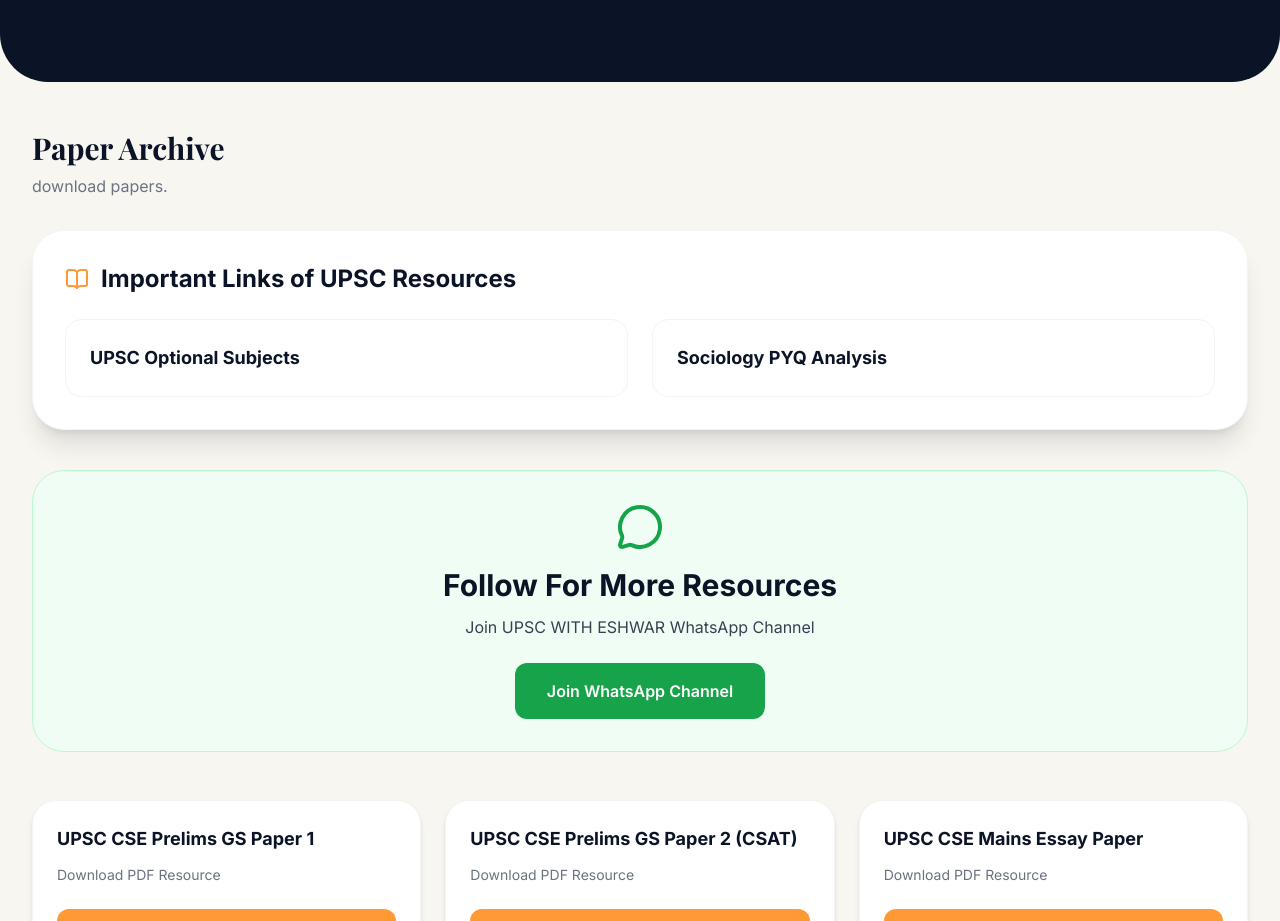
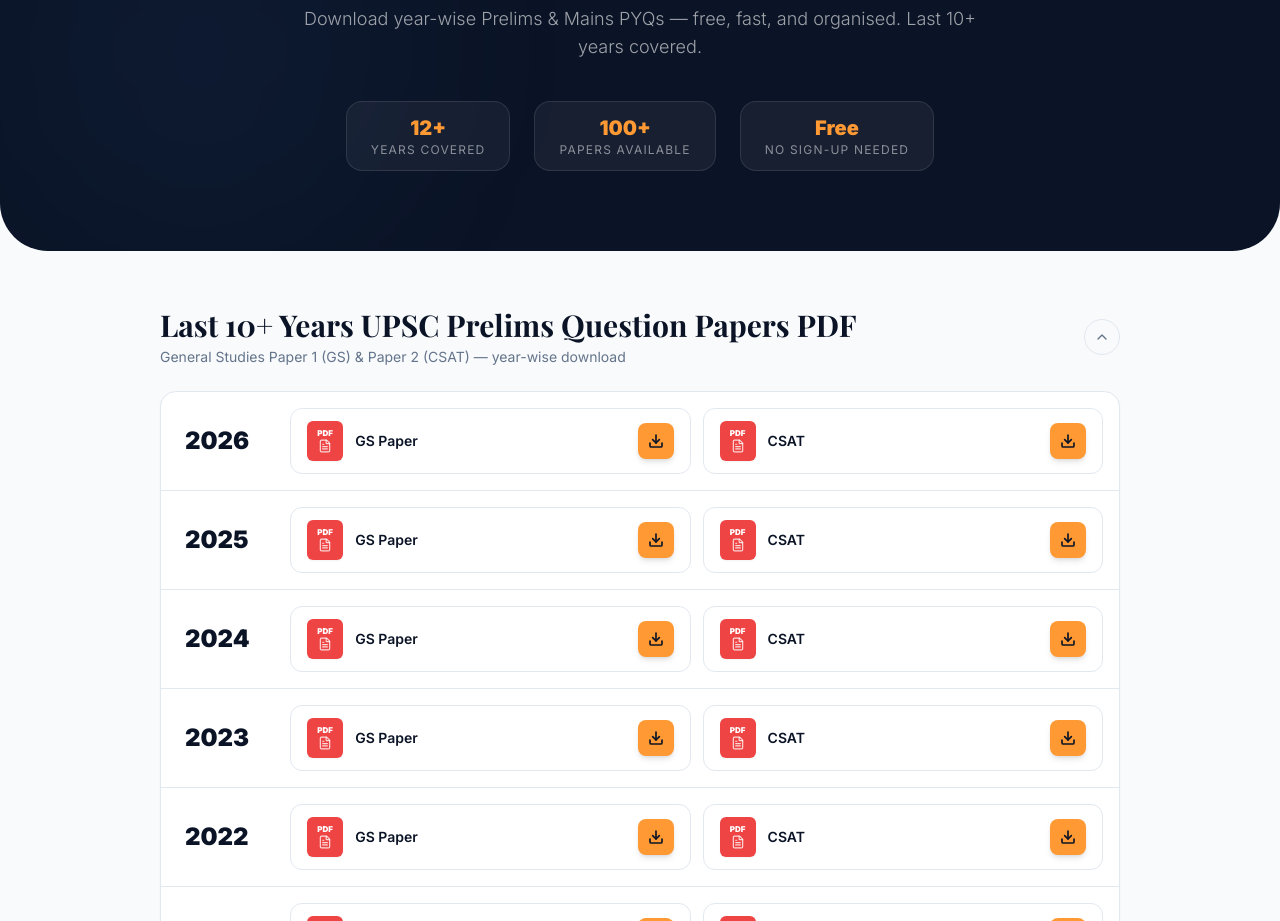
Before and after one commit to Rajveer-VIT/upsc-mentorship, a Next.js app in the folder frontend/: page /resources/pyqs in a window 1280 px wide. Shown: the part 298-1219 px from the top of the page. Built offline with nearby package versions, Linux system fonts and the light colour scheme; no server answers; a web font is replaced by a local one.

Commit message:
resources

```diff
--- a/frontend/src/app/(marketing)/resources/pyqs/page.tsx
+++ b/frontend/src/app/(marketing)/resources/pyqs/page.tsx
@@ -1,269 +1,326 @@
 'use client';
 
-import React, { useState, useMemo } from 'react';
-import { PyqFilterBar } from '@/features/resources/components/PyqFilterBar';
-import { PyqCard } from '@/features/resources/components/PyqCard';
+import React, { useState } from 'react';
 import { motion } from 'framer-motion';
-import { ArrowRight, BookOpen, Download } from 'lucide-react';
+import { Download, FileText, ChevronDown, ChevronUp } from 'lucide-react';
 import Link from 'next/link';
 
-// Mock Data Structure
-const mockPyqs = [
+// ─── Data ────────────────────────────────────────────────────────────────────
+
+const prelimsData = [
+  { year: 2026, gs: '/documents/2025 prelims paper 1.pdf', csat: '/documents/2026 prelims key.pdf' },
+  { year: 2025, gs: '/documents/2025 prelims paper 1.pdf', csat: '/documents/2026 prelims key.pdf' },
+  { year: 2024, gs: '/documents/2025 prelims paper 1.pdf', csat: '/documents/2026 prelims key.pdf' },
+  { year: 2023, gs: '/documents/2025 prelims paper 1.pdf', csat: '/documents/2026 prelims key.pdf' },
+  { year: 2022, gs: '/documents/2025 prelims paper 1.pdf', csat: '/documents/2026 prelims key.pdf' },
+  { year: 2021, gs: '/documents/2025 prelims paper 1.pdf', csat: '/documents/2026 prelims key.pdf' },
+  { year: 2020, gs: '/documents/2025 prelims paper 1.pdf', csat: '/documents/2026 prelims key.pdf' },
+  { year: 2019, gs: '/documents/2025 prelims paper 1.pdf', csat: '/documents/2026 prelims key.pdf' },
+  { year: 2018, gs: '/documents/2025 prelims paper 1.pdf', csat: '/documents/2026 prelims key.pdf' },
+  { year: 2017, gs: '/documents/2025 prelims paper 1.pdf', csat: '/documents/2026 prelims key.pdf' },
+  { year: 2016, gs: '/documents/2025 prelims paper 1.pdf', csat: '/documents/2026 prelims key.pdf' },
+  { year: 2015, gs: '/documents/2025 prelims paper 1.pdf', csat: '/documents/2026 prelims key.pdf' },
+];
+
+const mainsData = [
   {
-    id: '1',
-    year: 2023,
-    subject: 'General Studies',
-    examType: 'Prelims' as const,
-    title: 'UPSC CSE Prelims GS Paper 1',
-    file: '/documents/2025 prelims paper 1.pdf',
+    year: 2025,
+    papers: [
+      { label: 'UPSC Mains GS Paper 1', file: '/documents/Paper 1.pdf' },
+      { label: 'UPSC Mains GS Paper 2', file: '/documents/Paper 2.pdf' },
+      { label: 'UPSC Mains GS Paper 3', file: '/documents/Paper 1 (1).pdf' },
+      { label: 'UPSC Mains GS Paper 4', file: '/documents/Paper 2.pdf' },
+      { label: 'UPSC Mains Essay Paper', file: '/documents/UPSC_Essay_Paper_2021_57078e238c.pdf' },
+    ],
   },
   {
-    id: '2',
-    year: 2023,
-    subject: 'CSAT',
-    examType: 'Prelims' as const,
-    title: 'UPSC CSE Prelims GS Paper 2 (CSAT)',
-    file: '/documents/2026 prelims key.pdf',
+    year: 2024,
+    papers: [
+      { label: 'UPSC Mains GS Paper 1', file: '/documents/Paper 1.pdf' },
+      { label: 'UPSC Mains GS Paper 2', file: '/documents/Paper 2.pdf' },
+      { label: 'UPSC Mains GS Paper 3', file: '/documents/Paper 1 (1).pdf' },
+      { label: 'UPSC Mains GS Paper 4', file: '/documents/Paper 2.pdf' },
+      { label: 'UPSC Mains Essay Paper', file: '/documents/UPSC_Essay_Paper_2021_57078e238c.pdf' },
+    ],
   },
   {
-    id: '3',
     year: 2023,
-    subject: 'Essay',
-    examType: 'Mains' as const,
-    title: 'UPSC CSE Mains Essay Paper',
-    file: '/documents/UPSC_Essay_Paper_2021_57078e238c.pdf',
+    papers: [
+      { label: 'UPSC Mains GS Paper 1', file: '/documents/Paper 1.pdf' },
+      { label: 'UPSC Mains GS Paper 2', file: '/documents/Paper 2.pdf' },
+      { label: 'UPSC Mains GS Paper 3', file: '/documents/Paper 1 (1).pdf' },
+      { label: 'UPSC Mains GS Paper 4', file: '/documents/Paper 2.pdf' },
+      { label: 'UPSC Mains Essay Paper', file: '/documents/UPSC_Essay_Paper_2021_57078e238c.pdf' },
+    ],
   },
   {
-    id: '4',
-    year: 2023,
-    subject: 'General Studies',
-    examType: 'Mains' as const,
-    title: 'UPSC CSE Mains GS Paper 1',
-    file: '/documents/Paper 1.pdf',
+    year: 2022,
+    papers: [
+      { label: 'UPSC Mains GS Paper 1', file: '/documents/Paper 1.pdf' },
+      { label: 'UPSC Mains GS Paper 2', file: '/documents/Paper 2.pdf' },
+      { label: 'UPSC Mains GS Paper 3', file: '/documents/Paper 1 (1).pdf' },
+      { label: 'UPSC Mains GS Paper 4', file: '/documents/Paper 2.pdf' },
+      { label: 'UPSC Mains Essay Paper', file: '/documents/UPSC_Essay_Paper_2021_57078e238c.pdf' },
+    ],
   },
   {
-    id: '5',
-    year: 2023,
-    subject: 'General Studies',
-    examType: 'Mains' as const,
-    title: 'UPSC CSE Mains GS Paper 2',
-    file: '/documents/Paper 2.pdf',
+    year: 2021,
+    papers: [
+      { label: 'UPSC Mains GS Paper 1', file: '/documents/Paper 1.pdf' },
+      { label: 'UPSC Mains GS Paper 2', file: '/documents/Paper 2.pdf' },
+      { label: 'UPSC Mains GS Paper 3', file: '/documents/Paper 1 (1).pdf' },
+      { label: 'UPSC Mains GS Paper 4', file: '/documents/Paper 2.pdf' },
+      { label: 'UPSC Mains Essay Paper', file: '/documents/UPSC_Essay_Paper_2021_57078e238c.pdf' },
+    ],
   },
   {
-    id: '6',
-    year: 2023,
-    subject: 'Public Administration',
-    examType: 'Optional' as const,
-    title: 'Public Administration Paper I',
-    file: '/documents/Public_Ad_I_de70568d1f.pdf',
-  },
-  {
-    id: '7',
-    year: 2022,
-    subject: 'Public Administration',
-    examType: 'Optional' as const,
-    title: 'Public Administration Paper II',
-    file: '/documents/Public_Ad_II_09425cde01.pdf',
-  },
-  {
-    id: '8',
-    year: 2022,
-    subject: 'General Studies',
-    examType: 'Mains' as const,
-    title: 'UPSC CSE Mains GS Paper 3',
-    file: '/documents/Paper 1 (1).pdf',
-  },
-  {
-    id: '9',
-    year: 2021,
-    subject: 'PSIR',
-    examType: 'Optional' as const,
-    title: 'PSIR Paper 1',
-    file: '/documents/upsc-ias-previous-year-paper-2016-mains-psir-paper-1-db2db77d.pdf',
-  },
-  {
-    id: '10',
-    year: 2021,
-    subject: 'Sociology',
-    examType: 'Optional' as const,
-    title: 'Sociology Paper 2',
-    file: '/documents/upsc-ias-previous-year-paper-2016-mains-sociology-paper-2-e3be1096.pdf',
-  },
-  {
-    id: '11',
-    year: 2021,
-    subject: 'Geography',
-    examType: 'Optional' as const,
-    title: 'Geography Paper 2',
-    file: '/documents/upsc-ias-previous-year-paper-2016-mains-geography-paper-2-92809ffd.pdf',
-  },
-  {
-    id: '12',
-    year: 2021,
-    subject: 'Commerce',
-    examType: 'Optional' as const,
-    title: 'Commerce & Accountancy Paper 1',
-    file: '/documents/upsc-ias-previous-year-paper-2016-mains-commerce-accountancy-paper-1-09bf08f7.pdf',
+    year: 2020,
+    papers: [
+      { label: 'UPSC Mains GS Paper 1', file: '/documents/Paper 1.pdf' },
+      { label: 'UPSC Mains GS Paper 2', file: '/documents/Paper 2.pdf' },
+      { label: 'UPSC Mains GS Paper 3', file: '/documents/Paper 1 (1).pdf' },
+      { label: 'UPSC Mains GS Paper 4', file: '/documents/Paper 2.pdf' },
+      { label: 'UPSC Mains Essay Paper', file: '/documents/UPSC_Essay_Paper_2021_57078e238c.pdf' },
+    ],
   },
 ];
 
+// ─── Sub-components ───────────────────────────────────────────────────────────
+
+/** Single PDF download card */
+const PdfCard = ({ label, file }: { label: string; file: string }) => (
+  <a
+    href={file}
+    download
+    target="_blank"
+    rel="noopener noreferrer"
+    className="flex items-center gap-3 bg-white dark:bg-white/5 border border-slate-200 dark:border-white/10
+               rounded-xl px-4 py-3 hover:border-gold/50 hover:shadow-md hover:shadow-gold/10
+               transition-all duration-200 group flex-1 min-w-[200px]"
+  >
+    {/* PDF Icon */}
+    <div className="flex-shrink-0 w-9 h-10 bg-red-500 rounded-md flex flex-col items-center justify-center shadow-sm">
+      <span className="text-white font-black text-[8px] leading-none">PDF</span>
+      <FileText className="w-3.5 h-3.5 text-white/80 mt-0.5" />
+    </div>
+
+    {/* Label */}
+    <span className="flex-1 text-sm font-semibold text-navy dark:text-white/90 leading-tight">
+      {label}
+    </span>
+
+    {/* Download Button */}
+    <div className="flex-shrink-0 w-9 h-9 bg-gold rounded-lg flex items-center justify-center
+                    shadow-md shadow-gold/20 group-hover:scale-110 transition-transform duration-200">
+      <Download className="w-4 h-4 text-navy" strokeWidth={2.5} />
+    </div>
+  </a>
+);
+
+/** One year row for Prelims table */
+const PrelimRow = ({
+  year,
+  gs,
+  csat,
+  index,
+}: {
+  year: number;
+  gs: string;
+  csat: string;
+  index: number;
+}) => (
+  <motion.tr
+    initial={{ opacity: 0, y: 10 }}
+    whileInView={{ opacity: 1, y: 0 }}
+    viewport={{ once: true }}
+    transition={{ delay: index * 0.05 }}
+    className="border-b border-slate-200 dark:border-white/10 last:border-0"
+  >
+    {/* Year cell */}
+    <td className="py-4 px-6 w-24 align-middle">
+      <span className="text-2xl font-black text-navy dark:text-white">{year}</span>
+    </td>
+
+    {/* Papers cell */}
+    <td className="py-4 px-4">
+      <div className="flex flex-wrap gap-3">
+        <PdfCard label="GS Paper" file={gs} />
+        <PdfCard label="CSAT" file={csat} />
+      </div>
+    </td>
+  </motion.tr>
+);
+
+/** One year block for Mains table */
+const MainsRow = ({
+  year,
+  papers,
+  index,
+}: {
+  year: number;
+  papers: { label: string; file: string }[];
+  index: number;
+}) => (
+  <motion.tr
+    initial={{ opacity: 0, y: 10 }}
+    whileInView={{ opacity: 1, y: 0 }}
+    viewport={{ once: true }}
+    transition={{ delay: index * 0.05 }}
+    className="border-b border-slate-200 dark:border-white/10 last:border-0"
+  >
+    <td className="py-5 px-6 w-24 align-top">
+      <span className="text-2xl font-black text-navy dark:text-white">{year}</span>
+    </td>
+    <td className="py-5 px-4">
+      <div className="grid grid-cols-1 sm:grid-cols-2 gap-3">
+        {papers.map((p) => (
+          <PdfCard key={p.label} label={p.label} file={p.file} />
+        ))}
+      </div>
+    </td>
+  </motion.tr>
+);
+
+/** Collapsible section wrapper */
+const Section = ({
+  title,
+  subtitle,
+  children,
+}: {
+  title: string;
+  subtitle: string;
+  children: React.ReactNode;
+}) => {
+  const [open, setOpen] = useState(true);
+  return (
+    <div className="mb-14">
+      {/* Section header */}
+      <button
+        onClick={() => setOpen(!open)}
+        className="w-full flex items-center justify-between mb-6 group text-left"
+      >
+        <div>
+          <h2 className="text-2xl sm:text-3xl font-serif font-bold text-navy dark:text-white group-hover:text-gold transition-colors">
+            {title}
+          </h2>
+          <p className="text-sm text-slate-500 dark:text-cream/50 mt-1">{subtitle}</p>
+        </div>
+        <div className="w-9 h-9 rounded-full border border-slate-200 dark:border-white/10 flex items-center justify-center text-slate-500 dark:text-cream/50 group-hover:border-gold group-hover:text-gold transition-all flex-shrink-0">
+          {open ? <ChevronUp className="w-4 h-4" /> : <ChevronDown className="w-4 h-4" />}
+        </div>
+      </button>
+
+      {open && (
+        <motion.div
+          initial={{ opacity: 0, height: 0 }}
+          animate={{ opacity: 1, height: 'auto' }}
+          exit={{ opacity: 0, height: 0 }}
+          className="bg-white dark:bg-white/[0.03] border border-slate-200 dark:border-white/10 rounded-2xl overflow-hidden shadow-sm"
+        >
+          <table className="w-full border-collapse">{children}</table>
+        </motion.div>
+      )}
+    </div>
+  );
+};
+
+// ─── Main Page ────────────────────────────────────────────────────────────────
+
 export default function PyqsPage() {
-  const [searchQuery, setSearchQuery] = useState('');
-  const [selectedYear, setSelectedYear] = useState('All');
-  const [selectedType, setSelectedType] = useState('All');
-  const [selectedSubject, setSelectedSubject] = useState('All');
+  return (
+    <div className="min-h-screen bg-slate-50 dark:bg-navy pb-24">
+      {/* Hero Header */}
+      <div className="bg-navy pt-32 pb-20 rounded-b-[3rem] relative overflow-hidden mb-14">
+        <div className="absolute top-0 right-0 w-[500px] h-[500px] bg-gold/10 rounded-full blur-[100px] pointer-events-none -translate-y-1/2 translate-x-1/3" />
+        <div className="absolute bottom-0 left-0 w-[400px] h-[400px] bg-blue-500/5 rounded-full blur-[100px] pointer-events-none" />
 
-  const filteredPyqs = useMemo(() => {
-    return mockPyqs.filter((pyq) => {
-      const matchesSearch = pyq.title.toLowerCase().includes(searchQuery.toLowerCase()) ||
-        pyq.subject.toLowerCase().includes(searchQuery.toLowerCase());
-      const matchesYear = selectedYear === 'All' || pyq.year.toString() === selectedYear;
-      const matchesType = selectedType === 'All' || pyq.examType === selectedType;
-      const matchesSubject = selectedSubject === 'All' || pyq.subject === selectedSubject;
+        <div className="max-w-5xl mx-auto px-4 sm:px-6 lg:px-8 relative z-10 text-center">
+          <span className="text-gold font-black uppercase tracking-[0.25em] text-[10px] mb-4 block">
+            Free Resources
+          </span>
+          <h1 className="text-4xl sm:text-5xl lg:text-6xl font-serif font-bold text-white mb-6 leading-tight">
+            UPSC Previous Year{' '}
+            <span className="text-gold italic">Question Papers</span>
+          </h1>
+          <p className="text-white/60 text-lg font-light max-w-2xl mx-auto">
+            Download year-wise Prelims & Mains PYQs — free, fast, and organised.
+            Last 10+ years covered.
+          </p>
 
-      return matchesSearch && matchesYear && matchesType && matchesSubject;
-    });
-  }, [searchQuery, selectedYear, selectedType, selectedSubject]);
-
-  return (
-    <div className="min-h-screen bg-background pb-24">
-      {/* Header Section */}
-      <div className="bg-navy pt-32 pb-20 rounded-b-[3rem] relative overflow-hidden mb-12">
-        <div className="absolute top-0 right-0 w-[500px] h-[500px] bg-gold/10 rounded-full blur-[100px] pointer-events-none -translate-y-1/2 translate-x-1/3" />
-
-        <div className="max-w-7xl mx-auto px-4 sm:px-6 lg:px-8 relative z-10">
-          <div className="text-center md:text-left text-white">
-            <span className="text-gold font-black uppercase tracking-[0.2em] text-xs mb-4 block">Free Resources</span>
-            <h1 className="text-4xl sm:text-5xl lg:text-6xl font-serif font-bold mb-6">
-              UPSC Previous Year Questions
-            </h1>
-            <p className="text-lg text-white/70 font-medium max-w-2xl">
-              Access, view, and download year-wise UPSC CSE Prelims, Mains, and Optional question papers to supercharge your preparation.
-            </p>
+          {/* Quick stats */}
+          <div className="mt-10 flex flex-wrap items-center justify-center gap-6">
+            {[
+              { value: '12+', label: 'Years Covered' },
+              { value: '100+', label: 'Papers Available' },
+              { value: 'Free', label: 'No Sign-up Needed' },
+            ].map((stat) => (
+              <div
+                key={stat.label}
+                className="bg-white/5 border border-white/10 rounded-2xl px-6 py-3 text-center"
+              >
+                <p className="text-gold font-black text-xl">{stat.value}</p>
+                <p className="text-white/50 text-xs uppercase tracking-widest">{stat.label}</p>
+              </div>
+            ))}
           </div>
         </div>
       </div>
 
-      <div className="max-w-7xl mx-auto px-4 sm:px-6 lg:px-8">
+      {/* Content */}
+      <div className="max-w-5xl mx-auto px-4 sm:px-6 lg:px-8">
 
-        {/*  1. Featured PYQ Card Section
+        {/* ── PRELIMS SECTION ── */}
+        <Section
+          title="Last 10+ Years UPSC Prelims Question Papers PDF"
+          subtitle="General Studies Paper 1 (GS) & Paper 2 (CSAT) — year-wise download"
+        >
+          <tbody>
+            {prelimsData.map((row, i) => (
+              <PrelimRow key={row.year} {...row} index={i} />
+            ))}
+          </tbody>
+        </Section>
+
+        {/* ── MAINS SECTION ── */}
+        <Section
+          title="UPSC Mains Previous Year Question Papers"
+          subtitle="GS Paper 1–4 & Essay — year-wise download"
+        >
+          <tbody>
+            {mainsData.map((row, i) => (
+              <MainsRow key={row.year} {...row} index={i} />
+            ))}
+          </tbody>
+        </Section>
+
+        {/* CTA Banner */}
         <motion.div
           initial={{ opacity: 0, y: 20 }}
-          animate={{ opacity: 1, y: 0 }}
-          className="bg-white rounded-[2rem] shadow-2xl shadow-navy/10 border border-gray-100 p-6 sm:p-10 mb-20 overflow-hidden relative group"
+          whileInView={{ opacity: 1, y: 0 }}
+          viewport={{ once: true }}
+          className="bg-navy rounded-[2.5rem] p-10 md:p-14 text-center relative overflow-hidden"
         >
-          <div className="absolute top-0 right-0 w-64 h-64 bg-gold/10 rounded-full blur-3xl -z-10 transition-transform group-hover:scale-110 duration-700" />
+          <div className="absolute top-0 right-0 w-72 h-72 bg-gold/10 rounded-full blur-3xl" />
+          <div className="relative z-10">
+            <p className="text-gold text-[10px] font-black uppercase tracking-[0.3em] mb-3">
+              Want More?
+            </p>
+            <h3 className="text-2xl sm:text-3xl font-serif font-bold text-white mb-4">
+              Practice with Live Mock Questions
+            </h3>
+            <p className="text-white/50 text-sm max-w-md mx-auto mb-8">
+              Test yourself with our curated UPSC-level practice bank — detailed explanations included.
+            </p>
+            <Link
+              href="/resources/practice-questions"
+              className="inline-flex items-center gap-2 bg-gold text-navy px-8 py-3.5 rounded-full font-black uppercase tracking-widest text-xs hover:scale-105 transition-transform shadow-lg shadow-gold/30"
+            >
+              Start Practicing Free
+            </Link>
+          </div>
+        </motion.div>
 
-          <div className="grid grid-cols-1 lg:grid-cols-2 gap-10 items-center">
-            <div className="order-2 lg:order-1">
-              <div className="inline-block bg-gold/10 text-gold font-bold px-3 py-1 rounded-full text-xs uppercase tracking-widest mb-4">
-                Featured Resource
-              </div>
-              <h2 className="text-3xl font-serif font-bold text-navy mb-4">
-                Prelims Mastery PYQs Sample
-              </h2>
-              <p className="text-gray-500 mb-8 max-w-md leading-relaxed">
-                A curated selection of the most repeated and conceptually dense Prelims questions from the past 10 years. Complete with detailed explanations and elimination strategies.
-              </p>
-
-              <div className="flex flex-wrap gap-4">
-                <button className="bg-navy text-white px-6 py-3 rounded-xl font-bold uppercase tracking-widest text-sm hover:bg-gold hover:shadow-lg transition-all flex items-center gap-2">
-                  <Download className="w-4 h-4" />
-                  Get Free Sample
-                </button>
-                <button className="bg-white border-2 border-gray-200 text-navy px-6 py-3 rounded-xl font-bold uppercase tracking-widest text-sm hover:border-navy transition-all flex items-center gap-2">
-                  <BookOpen className="w-4 h-4" />
-                  View Preview
-                </button>
-              </div>
-            </div>
-
-            <div className="order-1 lg:order-2 relative rounded-2xl overflow-hidden shadow-xl aspect-video border-4 border-gray-50 group-hover:shadow-2xl transition-all">
-              <img
-                src="https://images.unsplash.com/photo-1544716278-e513176f20b5?auto=format&fit=crop&q=80&w=1000&h=600"
-                alt="Prelims Mastery"
-                className="w-full h-full object-cover group-hover:scale-105 transition-transform duration-700"
-              />
-              {/* Overlay styling for premium feel
-        <div className="absolute inset-0 bg-gradient-to-t from-navy/80 via-transparent to-transparent pointer-events-none" />
-        <div className="absolute bottom-4 left-4 text-white">
-          <span className="font-bold block">10-Year Compilation</span>
-          <span className="text-xs text-white/80">With Explanations</span>
-        </div>
       </div>
     </div>
-        </motion.div >*/}
-
-
-        {/* 2. Main PYQs Section */}
-        <div className="mb-8">
-          <h2 className="text-3xl font-serif font-bold text-navy mb-2">Paper Archive</h2>
-          <p className="text-gray-500">download papers.</p>
-        </div>
-
-        <PyqFilterBar />
-
-        {
-          filteredPyqs.length > 0 ? (
-            <motion.div
-              layout
-              className="grid grid-cols-1 md:grid-cols-2 lg:grid-cols-3 gap-6 mb-24"
-            >
-              {filteredPyqs.map((pyq) => (
-                <PyqCard key={pyq.id} {...pyq} />
-              ))}
-            </motion.div>
-          ) : (
-            <div className="bg-white p-16 rounded-[2rem] text-center shadow-lg border border-gray-100 mb-24">
-              <h3 className="text-2xl font-serif font-bold text-navy mb-2">No Papers Found</h3>
-              <p className="text-gray-500">Try adjusting your filters or search query to find what you're looking for.</p>
-              <button
-                onClick={() => {
-                  setSearchQuery(''); setSelectedYear('All'); setSelectedType('All'); setSelectedSubject('All');
-                }}
-                className="mt-6 text-gold font-bold uppercase tracking-widest text-sm hover:text-navy transition-colors"
-              >
-                Clear Filters
-              </button>
-            </div>
-          )
-        }
-
-        {/* 3. Practice Questions Redirect Section
-        <motion.div
-          initial={{ opacity: 0, scale: 0.95 }}
-          whileInView={{ opacity: 1, scale: 1 }}
-          viewport={{ once: true }}
-          className="relative rounded-[3rem] overflow-hidden group shadow-2xl shadow-navy/20"
-        >
-          {/* Premium Gradient Background
-          <div className="absolute inset-0 bg-gradient-to-br from-navy via-[#112240] to-navy z-0" />
-          <div className="absolute top-0 right-0 w-96 h-96 bg-gold/10 rounded-full blur-3xl z-0 transition-transform group-hover:scale-110 duration-1000" />
-
-          <div className="relative z-10 p-12 md:p-20 text-center flex flex-col items-center justify-center">
-            <div className="w-16 h-16 bg-white/5 border border-white/10 rounded-2xl flex items-center justify-center text-gold mb-8">
-              <BookOpen className="w-8 h-8" />
-            </div>
-
-            <h2 className="text-3xl md:text-5xl font-serif font-bold text-white mb-6 leading-tight max-w-3xl">
-              Ready to test your <span className="text-transparent bg-clip-text bg-gradient-to-r from-gold-light to-gold">knowledge?</span>
-            </h2>
-
-            <p className="text-lg text-gray-300 font-medium max-w-2xl mb-10">
-              Access all PYQs and our curated, strictly UPSC-level practice question bank in one place. Simulate the real exam environment today.
-            </p>
-
-            <Link
-              href="/resources/practice-questions"
-              className="inline-flex items-center gap-3 bg-gold text-navy px-8 py-4 rounded-full font-bold uppercase tracking-widest hover:bg-white hover:shadow-[0_0_40px_rgba(201,168,76,0.3)] transition-all"
-            >
-              Practice More Questions
-              <ArrowRight className="w-5 h-5 group-hover:translate-x-1 transition-transform" />
-            </Link>
-          </div>
-        </motion.div>*/}
-
-      </div >
-    </div >
   );
 }
```
